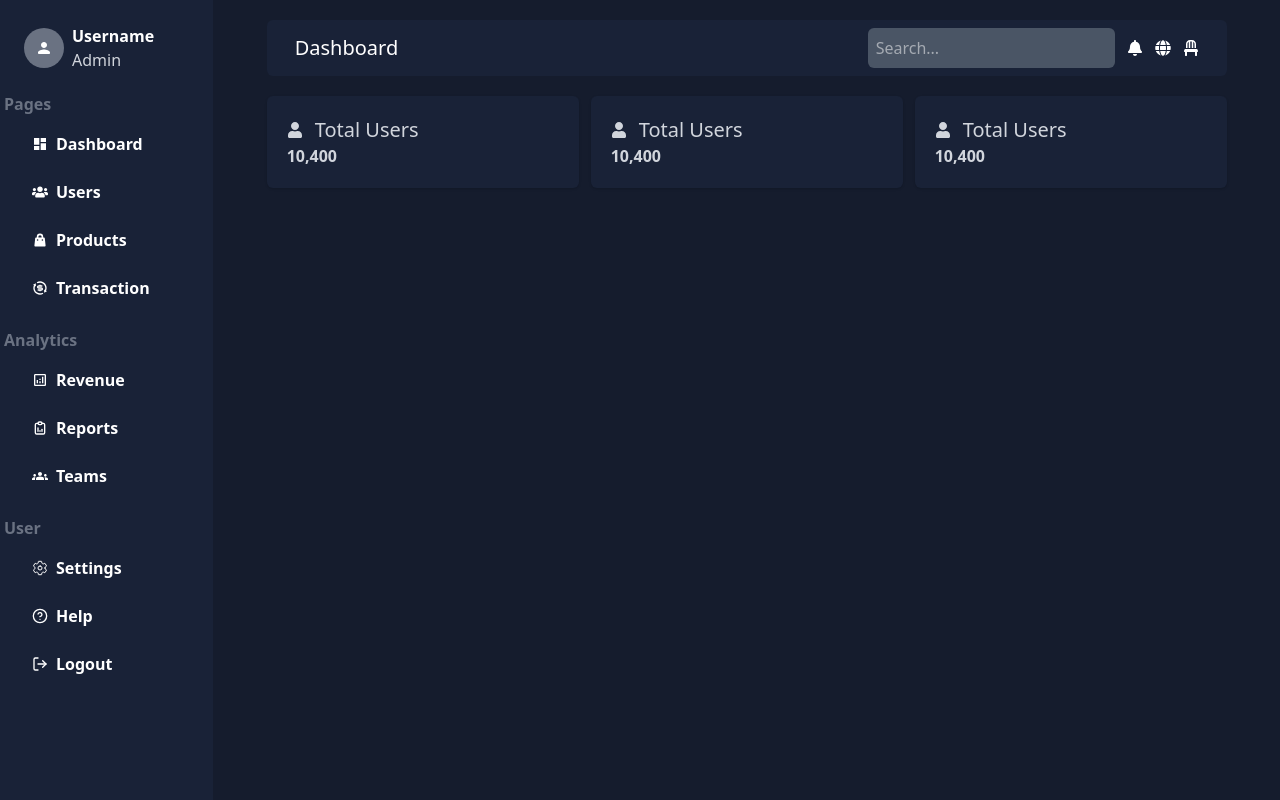
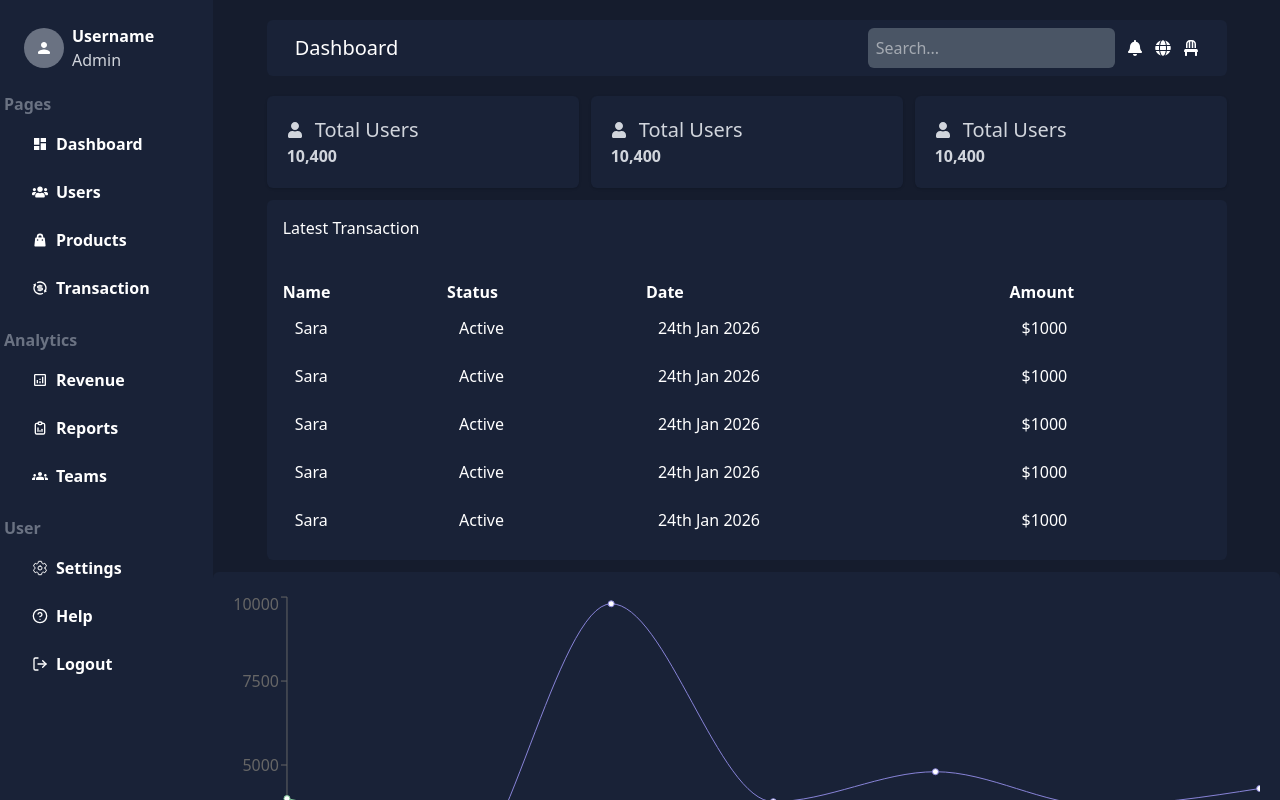
Before and after one commit to OshaqNaimat/Admin_dashboard, a Next.js app: page / in a window 1280 px wide. Shown: the top 800 px of the page. Built offline with nearby package versions, Linux system fonts and the light colour scheme; some icons are missing.

Commit message:
dasboard

```diff
--- a/app/components/Table.jsx
+++ b/app/components/Table.jsx
@@ -2,7 +2,7 @@ import React from "react";
 
 const Table = () => {
   return (
-    <div className="p-4  mx-auto my-3 rounded-md text-white bg-[#192237] rounded-5">
+    <div className="p-4 w-[90%]  mx-auto my-3 rounded-md text-white bg-[#192237] rounded-5">
       <h2>Latest Transaction</h2>
       <table className="w-full mt-10">
         <thead>
@@ -14,18 +14,14 @@ const Table = () => {
           </tr>
         </thead>
         <tbody>
-          {[
-            ...Array(5).map((_, index) => {
-              return (
-                <tr className="hover:bg-gray-900 cursor-pointer">
-                  <td className="p-3">Sara</td>
-                  <td className="p-3">Active</td>
-                  <td className="p-3">24th Jan 2026</td>
-                  <td className="p-3">$1000</td>
-                </tr>
-              );
-            }),
-          ]}
+          {[...Array(5)].map((_, index) => (
+            <tr key={index} className="hover:bg-gray-900 cursor-pointer">
+              <td className="p-3">Sara</td>
+              <td className="p-3">Active</td>
+              <td className="p-3">24th Jan 2026</td>
+              <td className="p-3">$1000</td>
+            </tr>
+          ))}
         </tbody>
       </table>
     </div>
--- a/app/page.js
+++ b/app/page.js
@@ -2,6 +2,8 @@ import React from 'react'
 import Sidebar from './components/Sidebar'
 import Navbar from './components/Navbar'
 import Card from './components/Card'
+import Table from './components/Table'
+import Charts from './components/Charts'
 
 const page = () => {
   return (
@@ -10,6 +12,8 @@ const page = () => {
       <div className='col-span-10 '>
       <Navbar/>
       <Card/>
+      <Table/>
+      <Charts/>
       </div>
           </div>
   )
```
